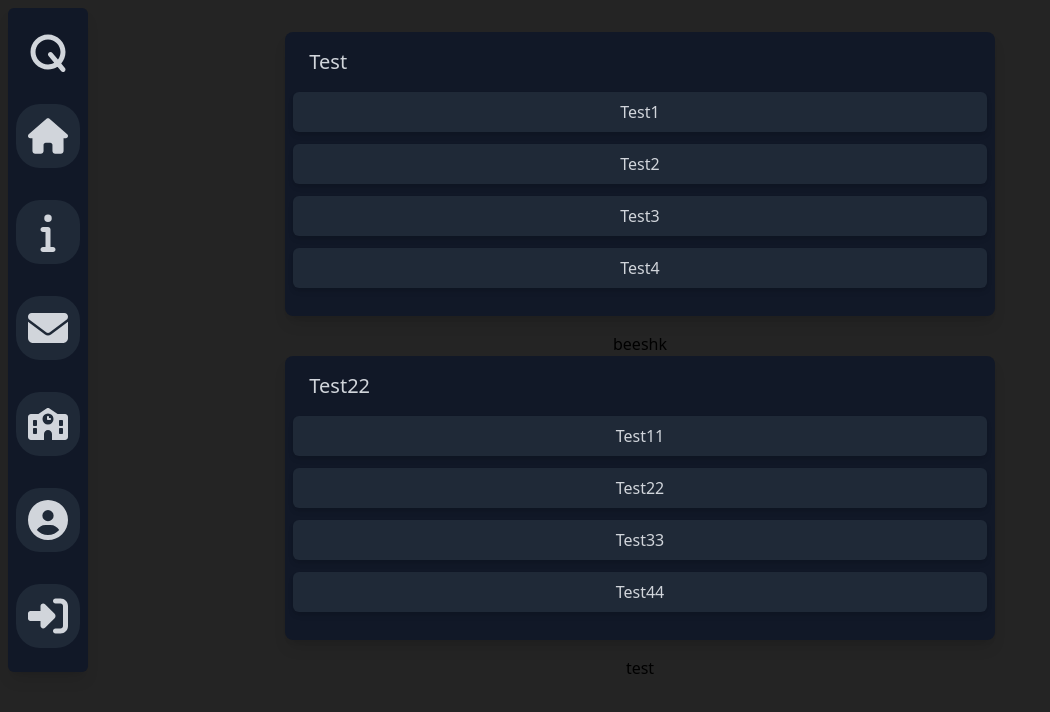
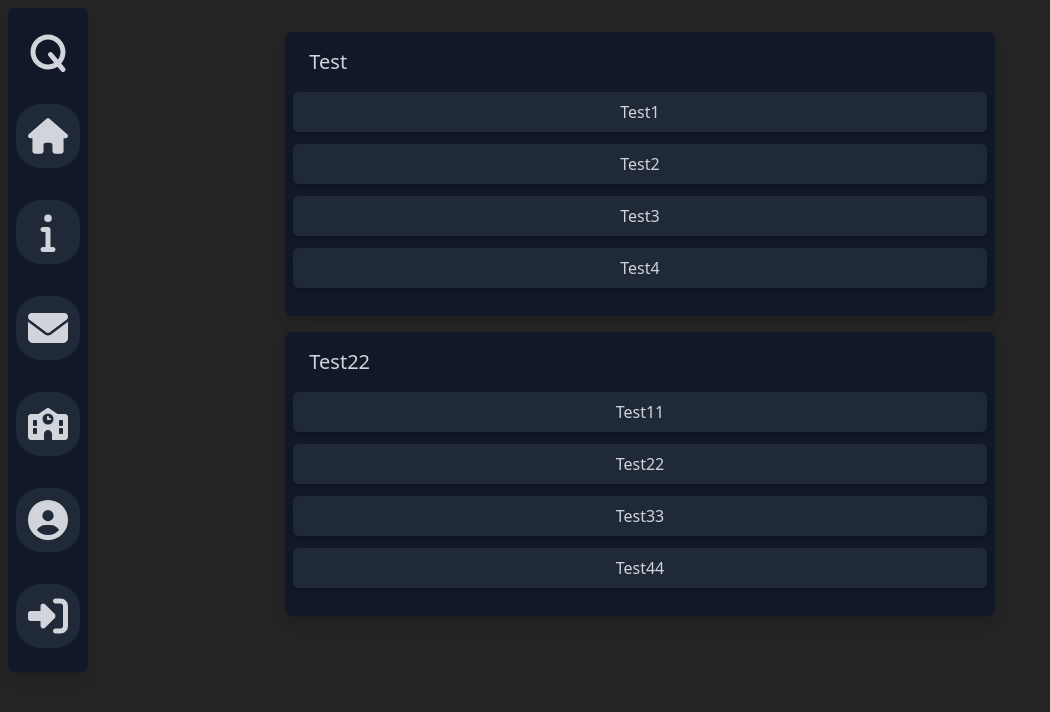
Before and after one commit to QuizMasterInc/QuizMaster, a React (Vite) app: page /quizzes/entertainment in a window 1280 px wide. Shown: the top 712 px of the page, without its empty margins (0-1050 px from the left). Built offline with nearby package versions, Linux system fonts and the light colour scheme; no server answers.

Commit message:
slight change

```diff
--- a/src/components/quiz/Question.jsx
+++ b/src/components/quiz/Question.jsx
@@ -12,7 +12,6 @@ function Question ({questionText, choices, answer}){
             <QuestionChoice key={index} choiceText={choice} isSelected={activeIndex === index} onSelect={() => setActiveIndex(index)}/>
         ))}
     </div>
-    <p>{answer}</p>
     </>
     )
 }
```
